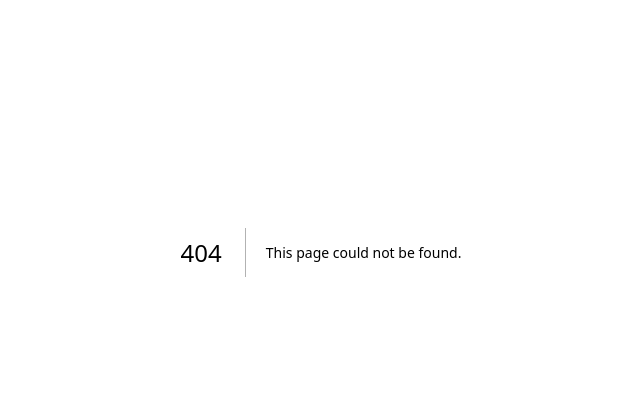
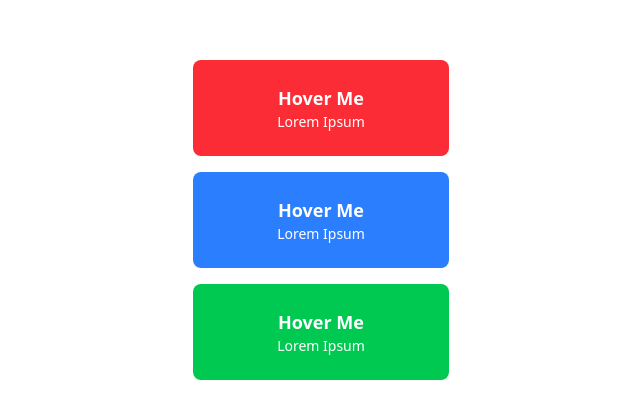
Before and after one commit to Yashraghuvans/SoulSpace, a Next.js app: page /about in a window 1280 px wide. Before the commit this address had no page. Shown: the part 148-566 px from the top of the page, without its empty margins (319-959 px from the left). Built offline with nearby package versions, Linux system fonts and the light colour scheme.

Commit message:
Create page.jsx

```diff
--- /dev/null
+++ b/app/about/page.jsx
@@ -0,0 +1,28 @@
+"use client";
+
+import React from 'react';
+
+const Card = () => {
+    return (
+        <>
+            <div className='flex justify-center items-center my-52'>
+                <div className="flex flex-col gap-4 justify-center items-center">
+                    <div className="card bg-red-500 text-white flex flex-col items-center justify-center text-center h-24 w-64 rounded-lg cursor-pointer transition-transform duration-300 hover:scale-110 hover:z-10">
+                        <p className="text-lg font-bold">Hover Me</p>
+                        <p className="text-sm">Lorem Ipsum</p>
+                    </div>
+                    <div className="card bg-blue-500 text-white flex flex-col items-center justify-center text-center h-24 w-64 rounded-lg cursor-pointer transition-transform duration-300 hover:scale-110 hover:z-10">
+                        <p className="text-lg font-bold">Hover Me</p>
+                        <p className="text-sm">Lorem Ipsum</p>
+                    </div>
+                    <div className="card bg-green-500 text-white flex flex-col items-center justify-center text-center h-24 w-64 rounded-lg cursor-pointer transition-transform duration-300 hover:scale-110 hover:z-10">
+                        <p className="text-lg font-bold">Hover Me</p>
+                        <p className="text-sm">Lorem Ipsum</p>
+                    </div>
+                </div>
+            </div>
+        </>
+    );
+};
+
+export default Card;
```
